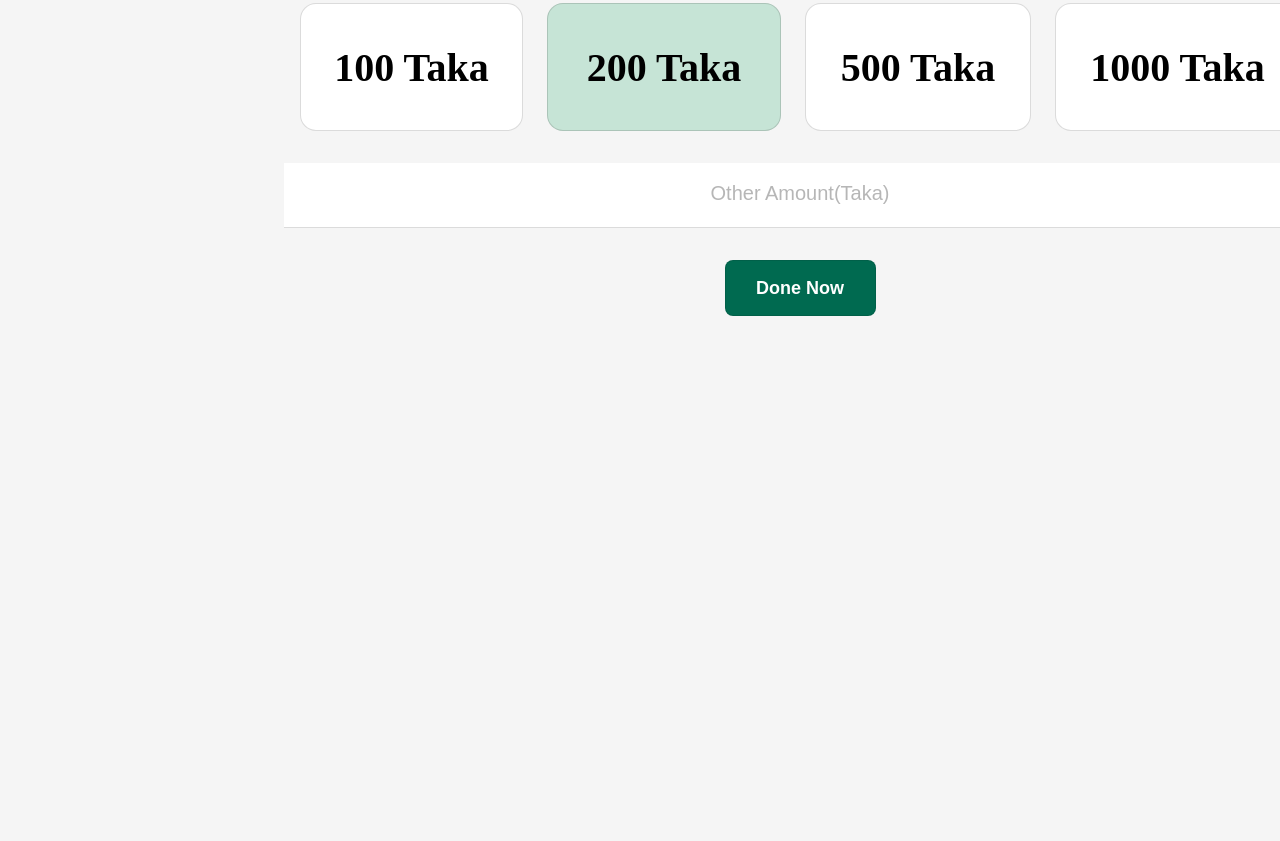
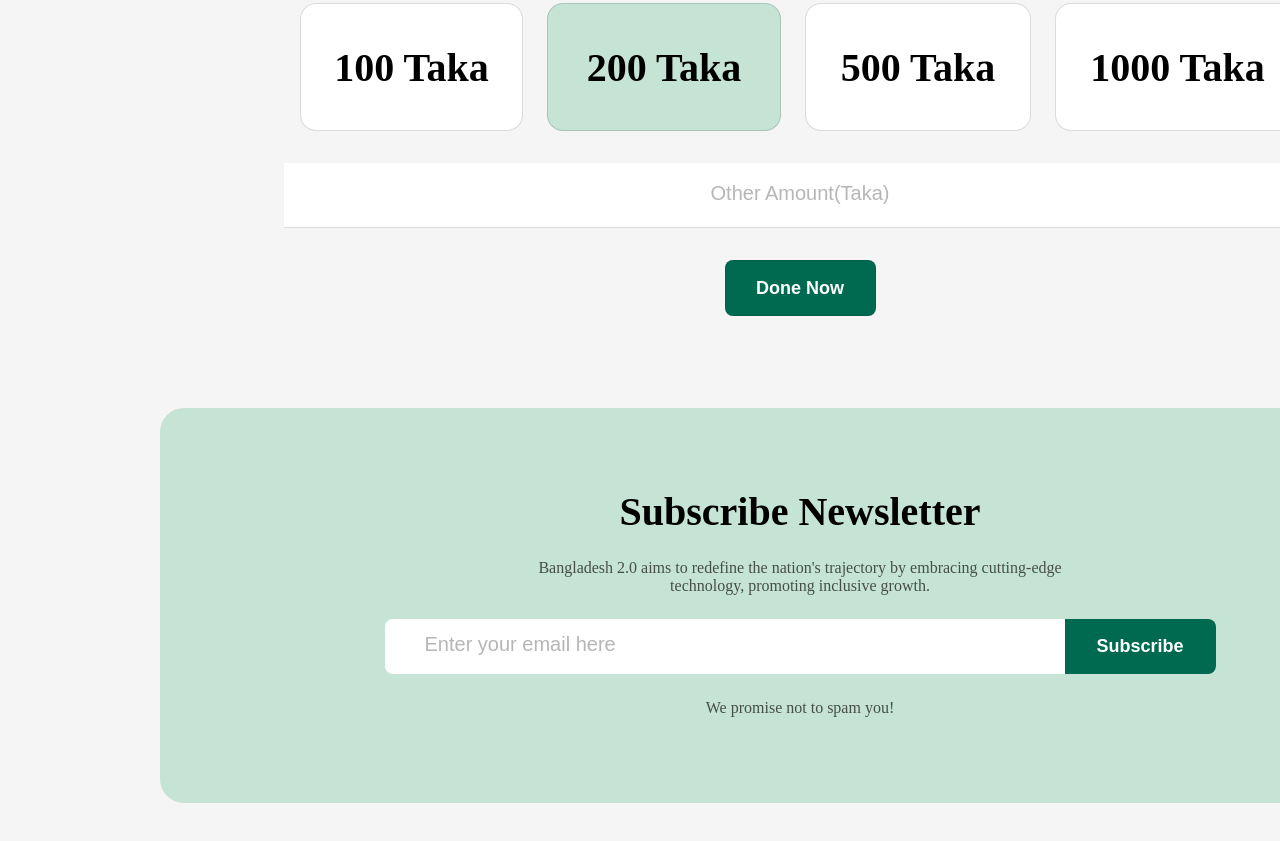
Before and after one commit to swarnacse19/my-assignment-1, a plain HTML site: page index.html in a window 1280 px wide. Shown: the part 3370-4211 px from the top of the page. Before the commit the page ends 3778 px from the top, so only its background shows below. Drawn offline with Linux system fonts and the light colour scheme.

Commit message:
add subscribe newsletter

```diff
--- a/index.html
+++ b/index.html
@@ -140,6 +140,18 @@
             <input class="taka-input" type="text" placeholder="Other Amount(Taka)"><br>
             <button class="done btn-primary">Done Now</button>
         </section>
+        <section class="newsletter">
+            <h1 class="news">Subscribe Newsletter</h1>
+            <p class="card-description">
+                Bangladesh 2.0 aims to redefine the nation's trajectory by embracing cutting-edge <br> technology, promoting inclusive growth.
+            </p>
+            <div class="subscribe-input">
+                <div><input class="email-input" type="email" placeholder="Enter your email here"></div>
+                <div><button class="subscribe btn-primary">Subscribe</button></div>
+            </div>
+            <p class="card-description">We promise not to spam you!</p>
+        </section>
     </main>
+
 </body>
 </html>
--- a/styles/style.css
+++ b/styles/style.css
@@ -263,3 +263,38 @@ input::placeholder{
     color: #FFFFFF;
     text-align: center;
 }
+.newsletter{
+    margin: 80px 0px;
+    height: 395px;
+    width: 1280px;
+    padding: 80px 100px;
+    box-sizing: border-box;
+    border-radius: 24px;
+    background: rgb(198, 228, 214);
+    text-align: center;
+}
+.subscribe-input{
+    margin-top: 24px;
+    margin-bottom: 25px;
+    display: flex;
+    justify-content: center;
+}
+.email-input{
+    width: 600px;
+    height: 55px;
+    border: none;
+    padding: 0px 40px;
+    border-radius: 8px 0px 0px 8px;
+    background: rgb(255, 255, 255);
+}
+.subscribe{
+    width: 151px;
+    height: 55px;
+    padding: 15px 0px;
+    border: none;
+    border-radius: 0px 8px 8px 0px;
+    background: rgb(0, 106, 80);
+    color: #FFFFFF;
+    font-size: 18px;
+    font-weight: 600;
+}
```
